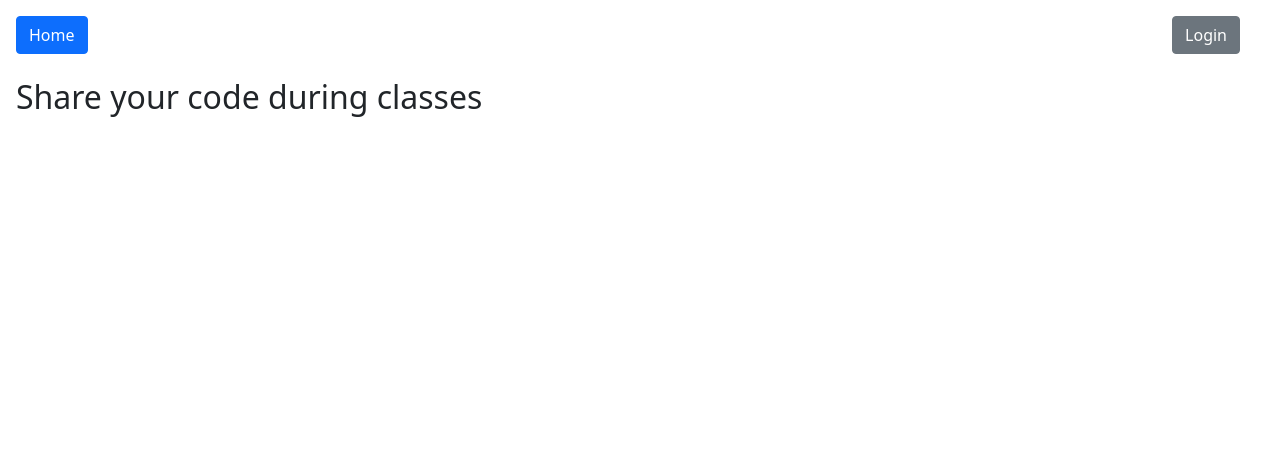
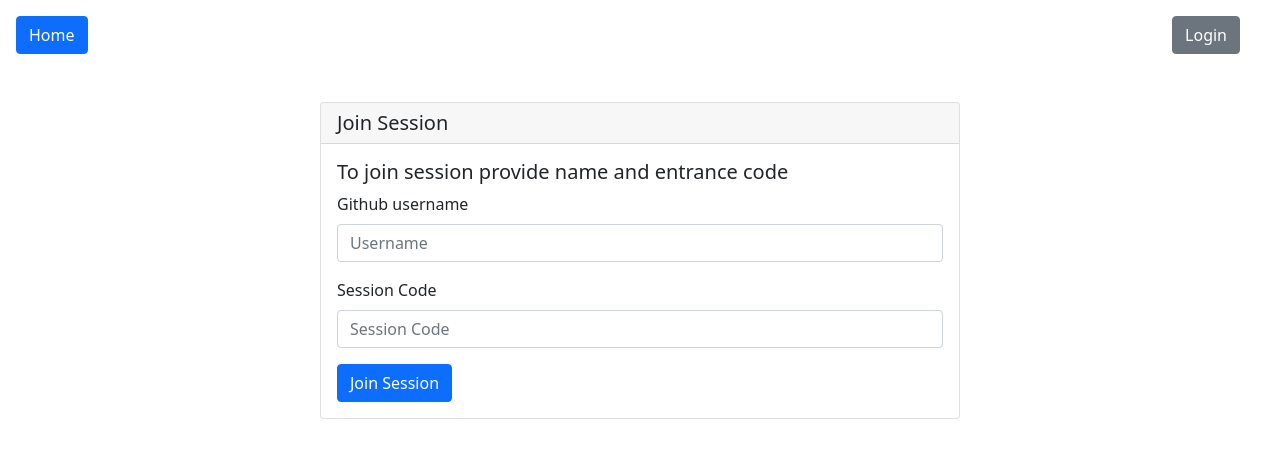
Before and after one commit to adrianryt/UI_IOZeta, a React (Create React App) app in the folder app/: page / in a window 1280 px wide. Shown: the top 458 px of the page. Built offline with nearby package versions, Linux system fonts and the light colour scheme.

Commit message:
Add 'Student Join Session Form'

```diff
--- a/app/src/Home.tsx
+++ b/app/src/Home.tsx
@@ -1,12 +1,48 @@
 import * as React from "react";
 import {Outlet} from "react-router-dom";
+import {Button, Card, Form} from "react-bootstrap";
+import { useNavigate } from "react-router-dom";
+
+
 
 const Home = () => {
+    const navigate = useNavigate();
+
+    const handleFormSubmit = (event) => {
+        event.preventDefault();
+        console.log("DUPA");
+        // request na endpoint sprawdzający kod
+        // request na enpoint do bazy
+        // w responsie dostaje dane z bazy: checkpoint, adress gh, readme - opis zadania
+        // przekierowanie no /student
+        navigate("/student");
+
+    }
+
+
     return (
-        <>
-            <h2 className="ms-3 mt-4">Share your code during classes</h2>
+        <div className="content">
+            <Card className="w-50 m-auto mt-5" >
+                <Card.Header as="h5">Join Session</Card.Header>
+                <Card.Body>
+                    <Card.Title>To join session provide name and entrance code</Card.Title>
+                    <Form onSubmit={handleFormSubmit}>
+                        <Form.Group className="mb-3" controlId="formUsername">
+                            <Form.Label>Github username</Form.Label>
+                            <Form.Control placeholder="Username" />
+                        </Form.Group>
+                        <Form.Group className="mb-3" controlId="formSessionCode">
+                            <Form.Label>Session Code</Form.Label>
+                            <Form.Control placeholder="Session Code" />
+                        </Form.Group>
+                        <Button variant="primary" type="submit">
+                            Join Session
+                        </Button>
+                    </Form>
+                </Card.Body>
+            </Card>
             <Outlet/>
-        </>
+        </div>
     )
 }
 export default Home;
```
